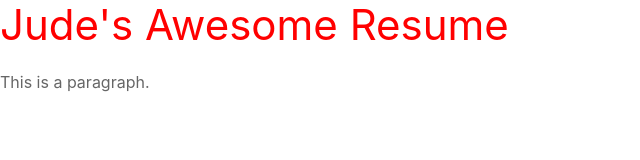
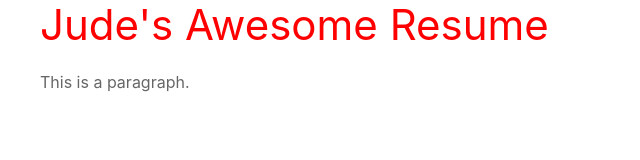
Before and after one commit to jankrah12/jankrah12.github.io, a plain HTML site: page index.html in a window 1280 px wide. Shown: the whole page, without its empty margins (0-640 px from the left). Drawn offline with nearby package versions, Linux system fonts and the light colour scheme.

Commit message:
Update index.html

```diff
--- a/index.html
+++ b/index.html
@@ -11,9 +11,10 @@
 <title>Resume | Jude Ankrah</title>
 </head>
 <body>
-
-<h1 style="color: red">Jude's Awesome Resume</h1>
-<p>This is a paragraph.</p>
+    <div class="uk-container">
+      <h1 style="color: red">Jude's Awesome Resume</h1>
+      <p>This is a paragraph.</p>
+    </div>
 
 </body>
 </html>
```
